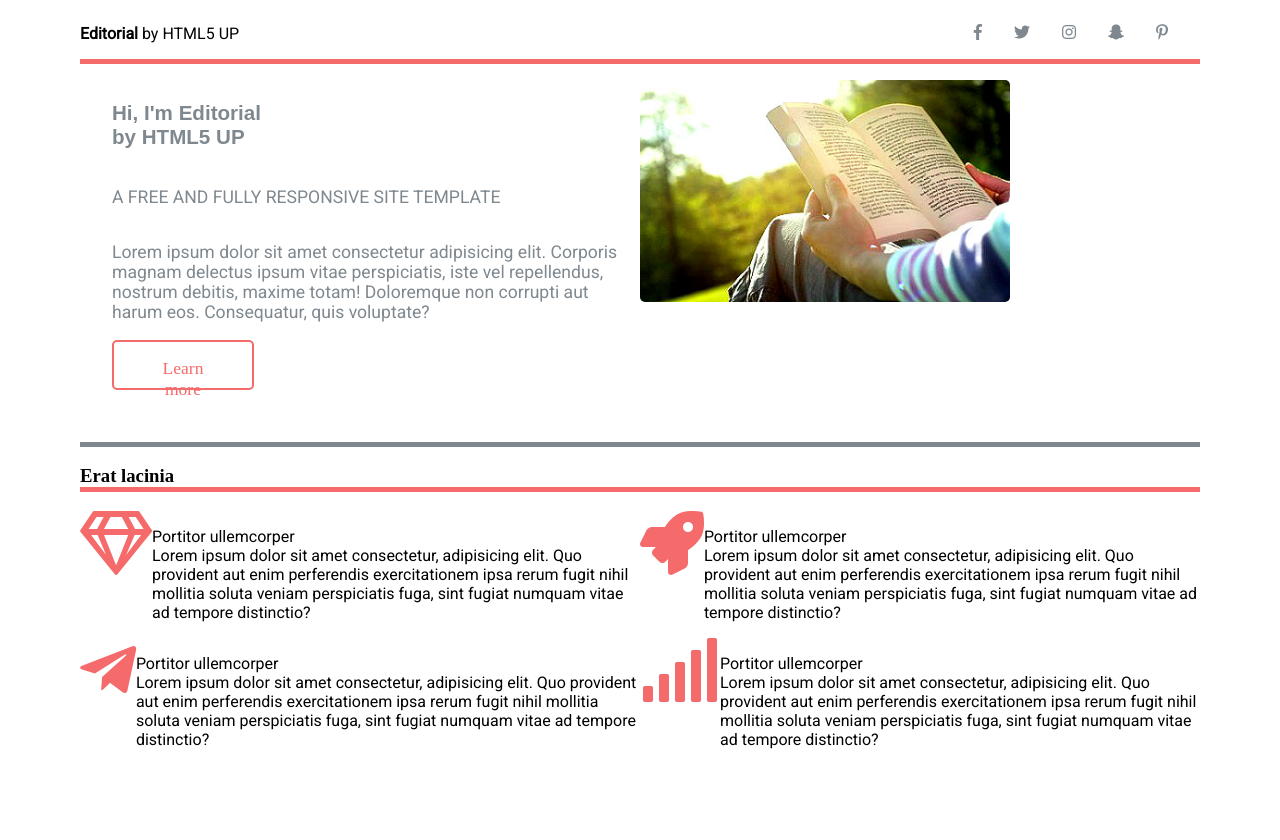
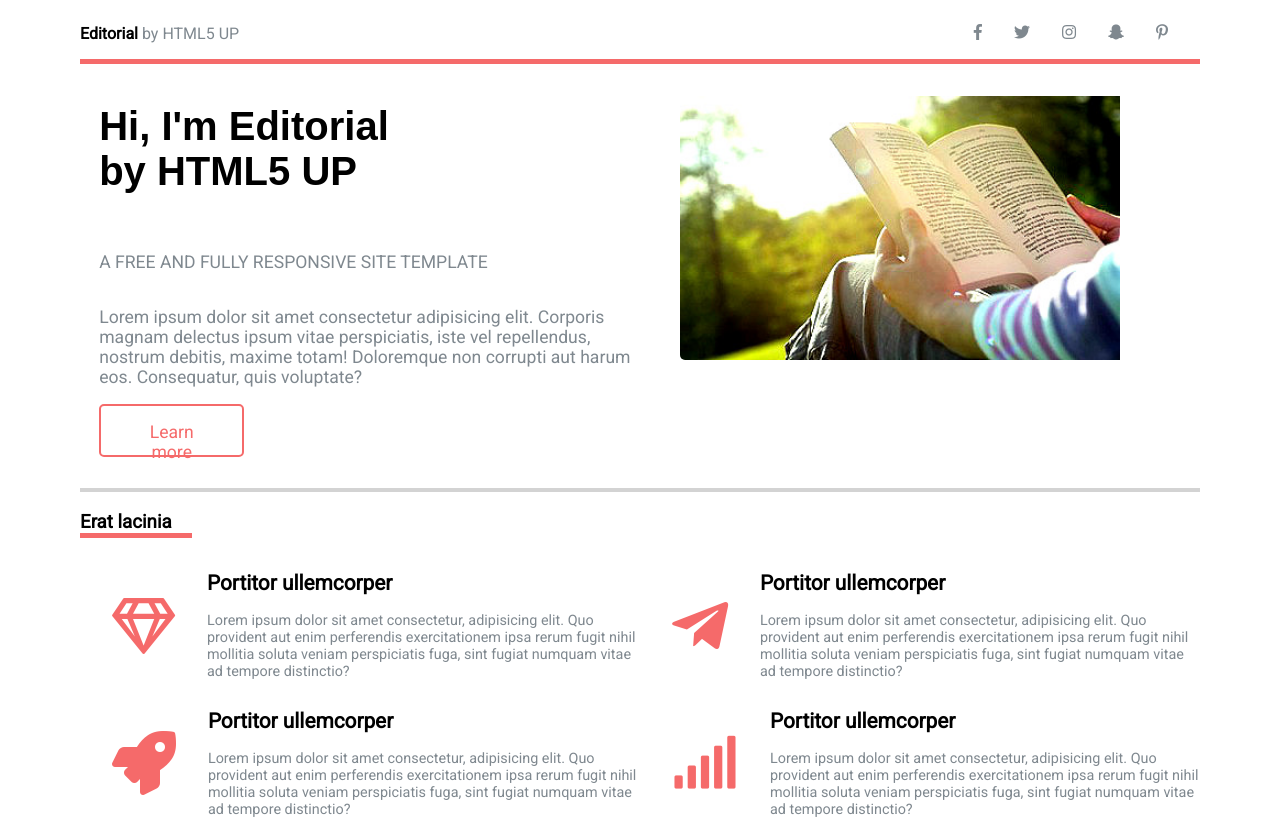
Before and after one commit to RickyGomez10/labo4-web, a plain HTML site: page Index.html in a window 1280 px wide. Before the commit the page ends 800 px from the top, so only its background shows below. Drawn offline with Linux system fonts and the light colour scheme.

Commit message:
Corregidos fuentes de textos, colores, posiciones de contenedoes, etc

```diff
--- a/Index.html
+++ b/Index.html
@@ -12,7 +12,7 @@
 <body>
     <header>
         <nav>
-            <p><strong>Editorial</strong> by HTML5 UP</p>
+            <p><strong style="color:black">Editorial</strong> <span style="color:#7f888f">by HTML5 UP</span></p>
             <ul>
                 <li><a href="#"><i class="fab fa-facebook-f"></i></a></li>
                 <li><a href="#"><i class="fab fa-twitter"></i></a></li>
@@ -25,7 +25,7 @@
     <article>
         <section>
             <div class="contenedorS">
-            <h1 style=" font-family:sans-serif">Hi, I'm Editorial <br> by HTML5 UP</h1>
+            <h1 style=" font-family:sans-serif; color: black;font-size: 2.5rem">Hi, I'm Editorial <br> by HTML5 UP</h1>
             <p>A FREE AND FULLY RESPONSIVE SITE TEMPLATE</p>
             <P>Lorem ipsum dolor sit amet consectetur adipisicing elit. Corporis magnam delectus ipsum vitae perspiciatis, iste vel repellendus, nostrum debitis, maxime totam! Doloremque non corrupti aut harum eos. Consequatur, quis voluptate?</P>
             <a  class="Boton" href="#" >Learn more</a>
@@ -35,27 +35,28 @@
         </div>
         </section>
     </article>
-    <h3 style="border-bottom:5px solid #f56a6a;">Erat lacinia</h3>
+    <h3 style="border-bottom:5px solid #f56a6a; width: 10%;font-family: 'Roboto';">Erat lacinia</h3>
     <footer>
 
 
             <div class="pf">
                 <i class="far fa-gem"></i>
-                <p> Portitor ullemcorper<br>Lorem ipsum dolor sit amet consectetur, adipisicing elit. Quo provident aut enim perferendis exercitationem ipsa rerum fugit nihil mollitia soluta veniam perspiciatis fuga, sint fugiat numquam vitae ad tempore distinctio?</p>
+                <p style="font-size: 0.9rem"> <strong style="color:black;font-size: 1.3rem">Portitor ullemcorper</strong><br> <br>Lorem ipsum dolor sit amet consectetur, adipisicing elit. Quo provident aut enim perferendis exercitationem ipsa rerum fugit nihil mollitia soluta veniam perspiciatis fuga, sint fugiat numquam vitae ad tempore distinctio?</p>
             </div>
 
             <div class="sf">
-                <i class="fas fa-rocket"></i>
-                <p> Portitor ullemcorper<br>Lorem ipsum dolor sit amet consectetur, adipisicing elit. Quo provident aut enim perferendis exercitationem ipsa rerum fugit nihil mollitia soluta veniam perspiciatis fuga, sint fugiat numquam vitae ad tempore distinctio?</p>
+                <i class="fab fa-telegram-plane"></i>
+
+                <p style="font-size: 0.9rem"> <strong style="color:black;font-size: 1.3rem">Portitor ullemcorper</strong><br> <br>Lorem ipsum dolor sit amet consectetur, adipisicing elit. Quo provident aut enim perferendis exercitationem ipsa rerum fugit nihil mollitia soluta veniam perspiciatis fuga, sint fugiat numquam vitae ad tempore distinctio?</p>
 
             </div>
             <div class="tf">
-                <i class="fab fa-telegram-plane"></i>
-                <p> Portitor ullemcorper<br>Lorem ipsum dolor sit amet consectetur, adipisicing elit. Quo provident aut enim perferendis exercitationem ipsa rerum fugit nihil mollitia soluta veniam perspiciatis fuga, sint fugiat numquam vitae ad tempore distinctio?</p>
+                <i class="fas fa-rocket"></i>
+                <p style="font-size: 0.9rem"> <strong style="color:black;font-size: 1.3rem">Portitor ullemcorper</strong><br> <br>Lorem ipsum dolor sit amet consectetur, adipisicing elit. Quo provident aut enim perferendis exercitationem ipsa rerum fugit nihil mollitia soluta veniam perspiciatis fuga, sint fugiat numquam vitae ad tempore distinctio?</p>
                 </div>
              <div class="cf">
                     <i class="fas fa-signal"></i>
-                    <p> Portitor ullemcorper<br>Lorem ipsum dolor sit amet consectetur, adipisicing elit. Quo provident aut enim perferendis exercitationem ipsa rerum fugit nihil mollitia soluta veniam perspiciatis fuga, sint fugiat numquam vitae ad tempore distinctio?</p>
+                    <p style="font-size: 0.9rem"> <strong style="color:black; font-size: 1.3rem;">Portitor ullemcorper</strong><br> <br>Lorem ipsum dolor sit amet consectetur, adipisicing elit. Quo provident aut enim perferendis exercitationem ipsa rerum fugit nihil mollitia soluta veniam perspiciatis fuga, sint fugiat numquam vitae ad tempore distinctio?</p>
 
 
              </div>
--- a/Public/CSS/style.css
+++ b/Public/CSS/style.css
@@ -1,5 +1,6 @@
 p{
     font-family: 'Roboto';
+    color:#7f888f;
 }
 body{
 
@@ -33,9 +34,9 @@ section{
 
     display: grid;
     grid-template-columns: repeat(2,50%);
-    border-bottom: 5px solid #7f888f;
+    border-bottom: 4px solid lightgray;
     justify-content: center;
-    padding:1em 2em;
+    padding-left:1.2em;
 
 
 }
@@ -47,7 +48,13 @@ section{
     color:#7f888f;
 
 }
+.Boton:hover{
+    background-color: #f56a6a;
+    color:white;
+
+}
 .Boton{
+    font-family: 'Roboto';
     border: 2px solid #f56a6a;
     width: 14%;
     height: 2%;
@@ -64,32 +71,44 @@ section{
 
 .imagen{
     border-radius: 2rem;
+    padding:2rem 0;
+    justify-content: center;
+    height: 100%;
+    width: 100%;
 
 }
 img{
 
     border-radius: 5px;
-    width: 70%;
+    width: 80%;
+    float:right;
+    padding-right: 5rem;
 }
 .pf{
     display: flex;
     flex-direction: row;
     justify-content: space-around;
+    justify-content: center;
+    align-items: center;
 }
 .far.fa-gem{
-    font-size: 4rem;
+    font-size: 3.5rem;
     margin:0;
     color: #f56a6a;
+    padding:2rem;
 }
 .sf{
     display: flex;
     flex-direction: row;
     justify-content: space-around;
+    justify-content: center;
+    align-items: center;
 }
 .fas.fa-rocket{
     font-size: 4rem;
     margin:0;
     color: #f56a6a;
+    padding:2rem;
 }
 footer{
     display: grid;
@@ -101,24 +120,29 @@ footer{
 .tf{
     display: flex;
     flex-direction: row;
-    justify-content: space-around;
+
+    justify-content: center;
+    align-items: center;
 
 }
 .fab.fa-telegram-plane{
     font-size: 4rem;
     margin:0;
     color: #f56a6a;
+    padding:2rem;
 
 }
 .cf{
     display: flex;
     flex-direction: row;
-    justify-content: space-around;
+    justify-content: center;
+    align-items: center;
 
 
 }
 .fas.fa-signal{
-    font-size: 4rem;
+    font-size: 3.3rem;
     margin:0;
     color: #f56a6a;
+    padding:2rem;
 }
```
